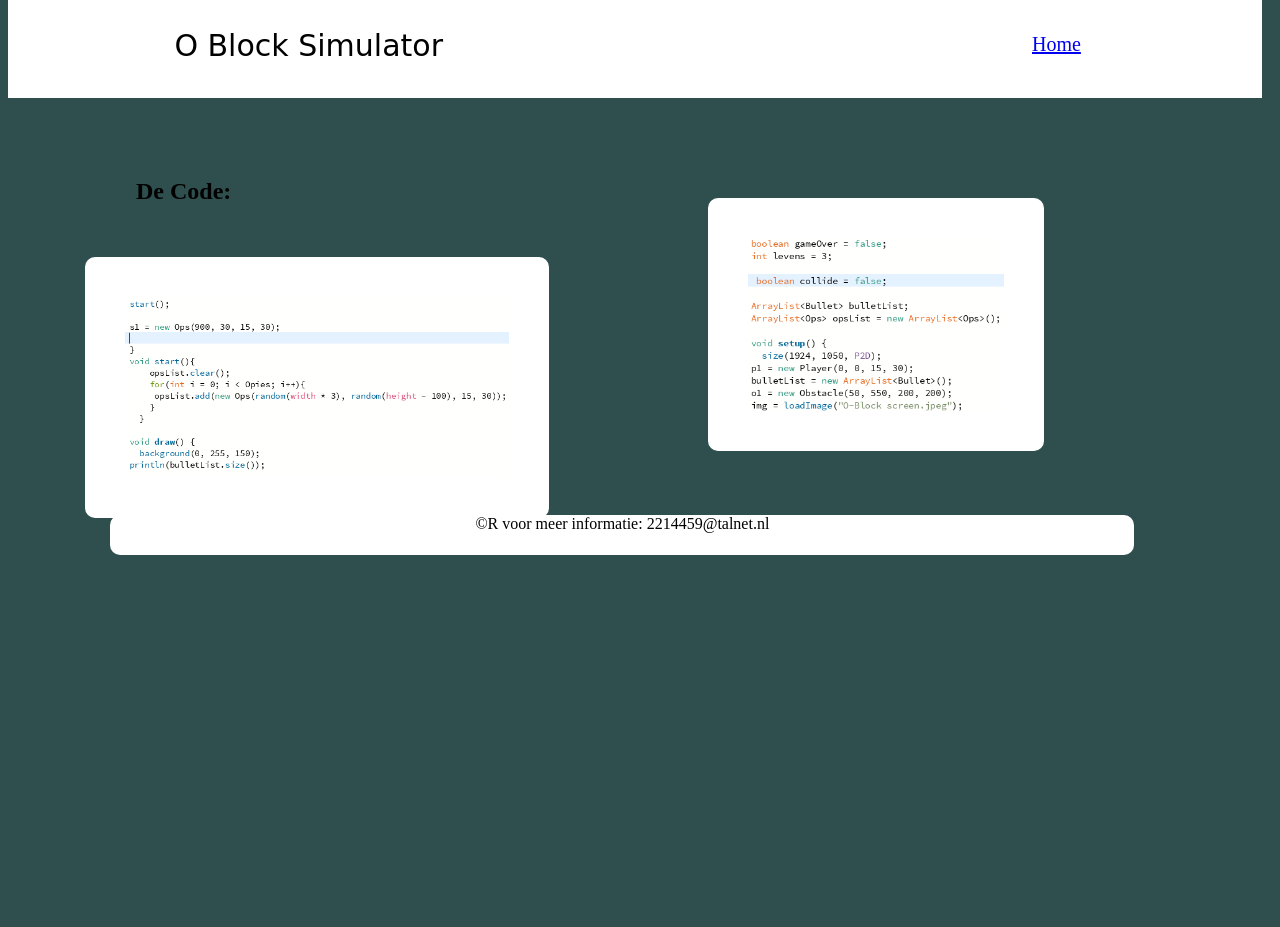
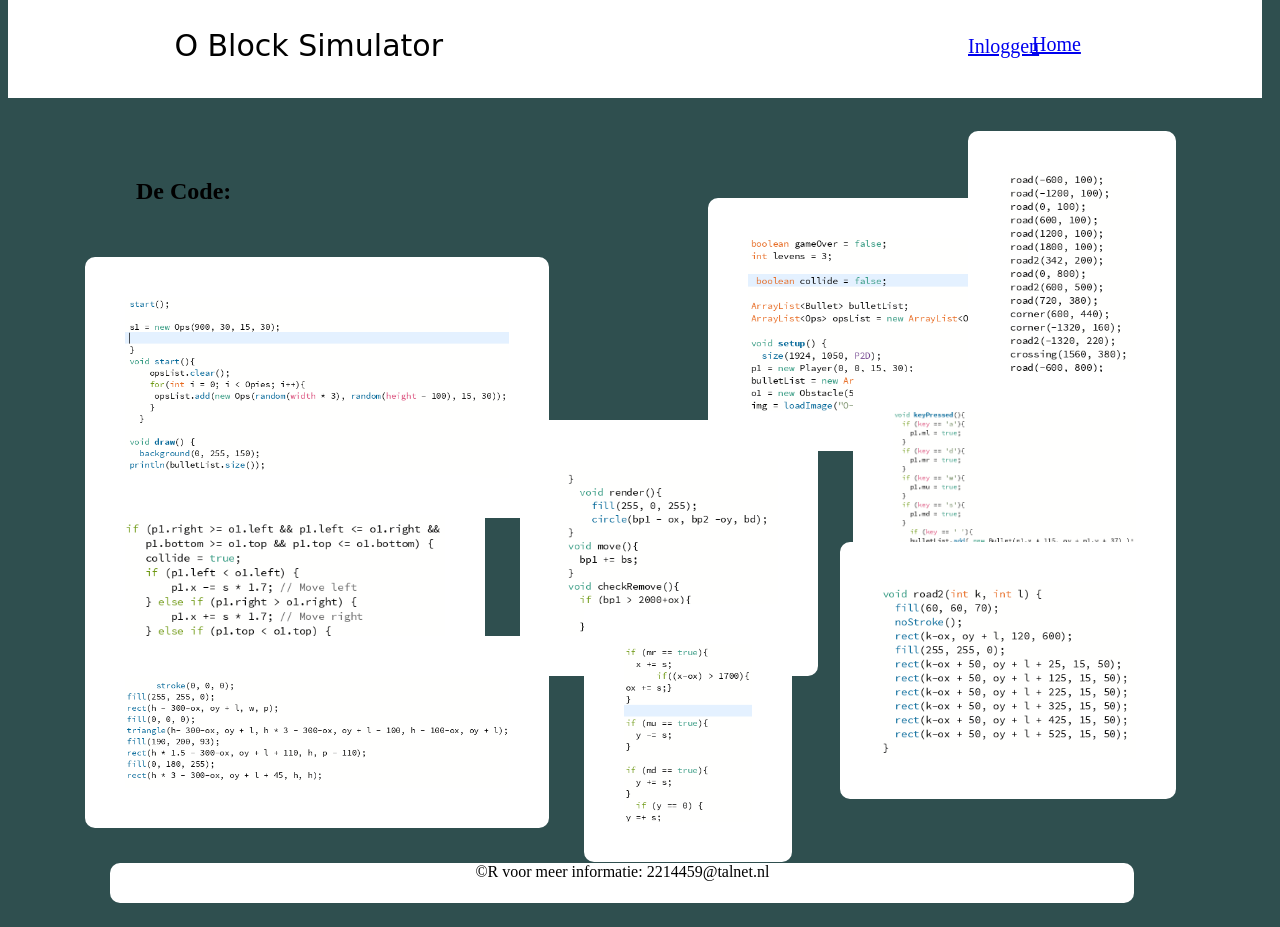
Before and after one commit to kaasstengel19/HTML-CSS, a plain HTML site: page info.html in a window 1280 px wide. Before the commit the page ends 800 px from the top, so only its background shows below. Drawn offline with Linux system fonts and the light colour scheme.

Commit message:
Update info.html

```diff
--- a/info.html
+++ b/info.html
@@ -11,11 +11,19 @@
     <div class="balk">
         <p class="p">O Block Simulator</p>
         <a class="login" href="eindopdr.html">Home</a>
+        <a class="info" href="login.html">Inloggen</a>
     </div>
     <h2 class="code">De Code:</h2>
 
     <img src="images/code.png" class="code">
     <img src="images/code2.png" class="code2">
+    <img src="images/code3.png" class="code3">
+    <img src="images/code4.png" class="code4">
+    <img src="images/code5.png" class="code5">
+    <img src="images/code6.png" class="code6">
+    <img src="images/code7.png" class="code7">
+    <img src="images/code8.png" class="code8">
+    <img src="images/code9.png" class="code9">
 
     <footer>
         <p class="foot">©R voor meer informatie: 2214459@talnet.nl</p>
```
